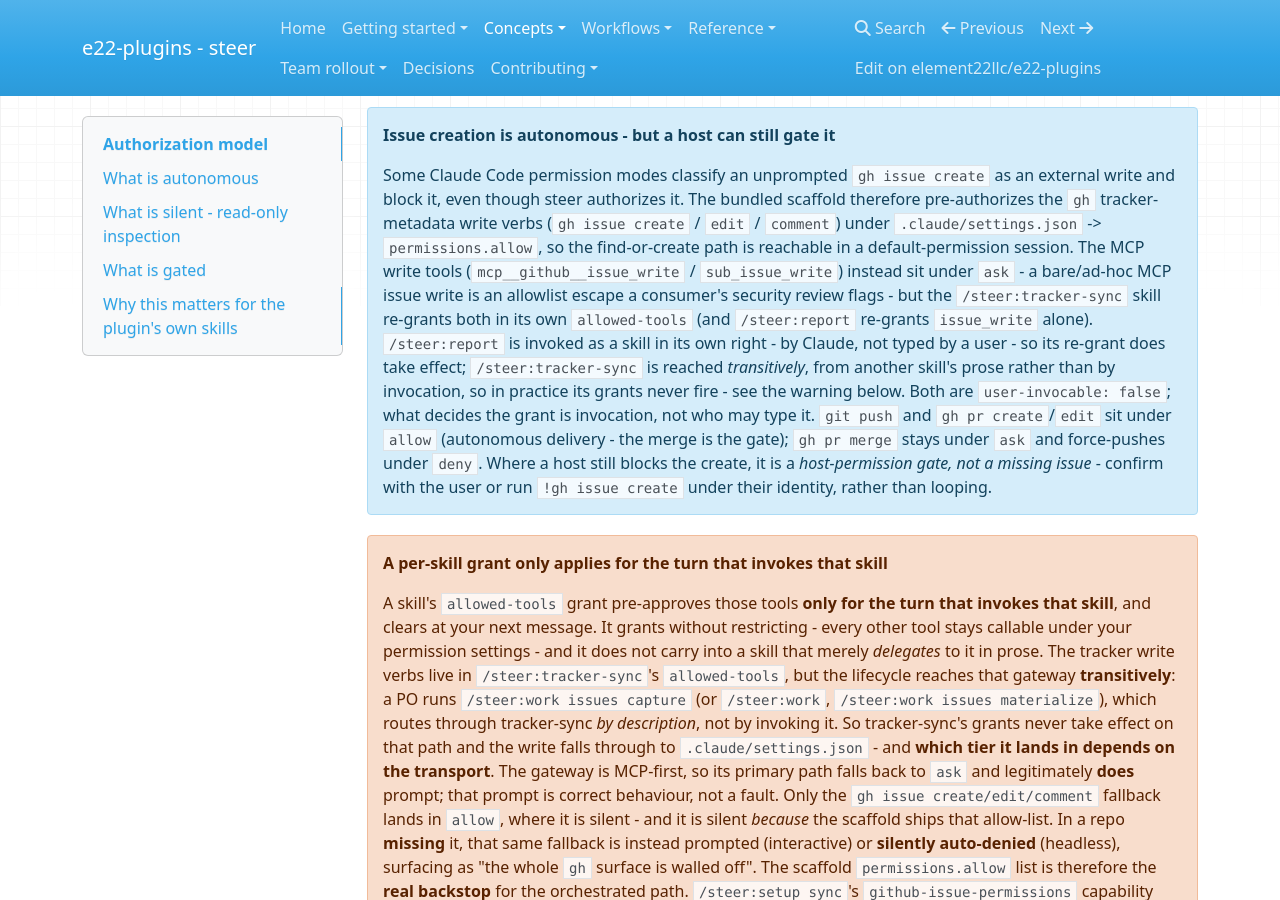
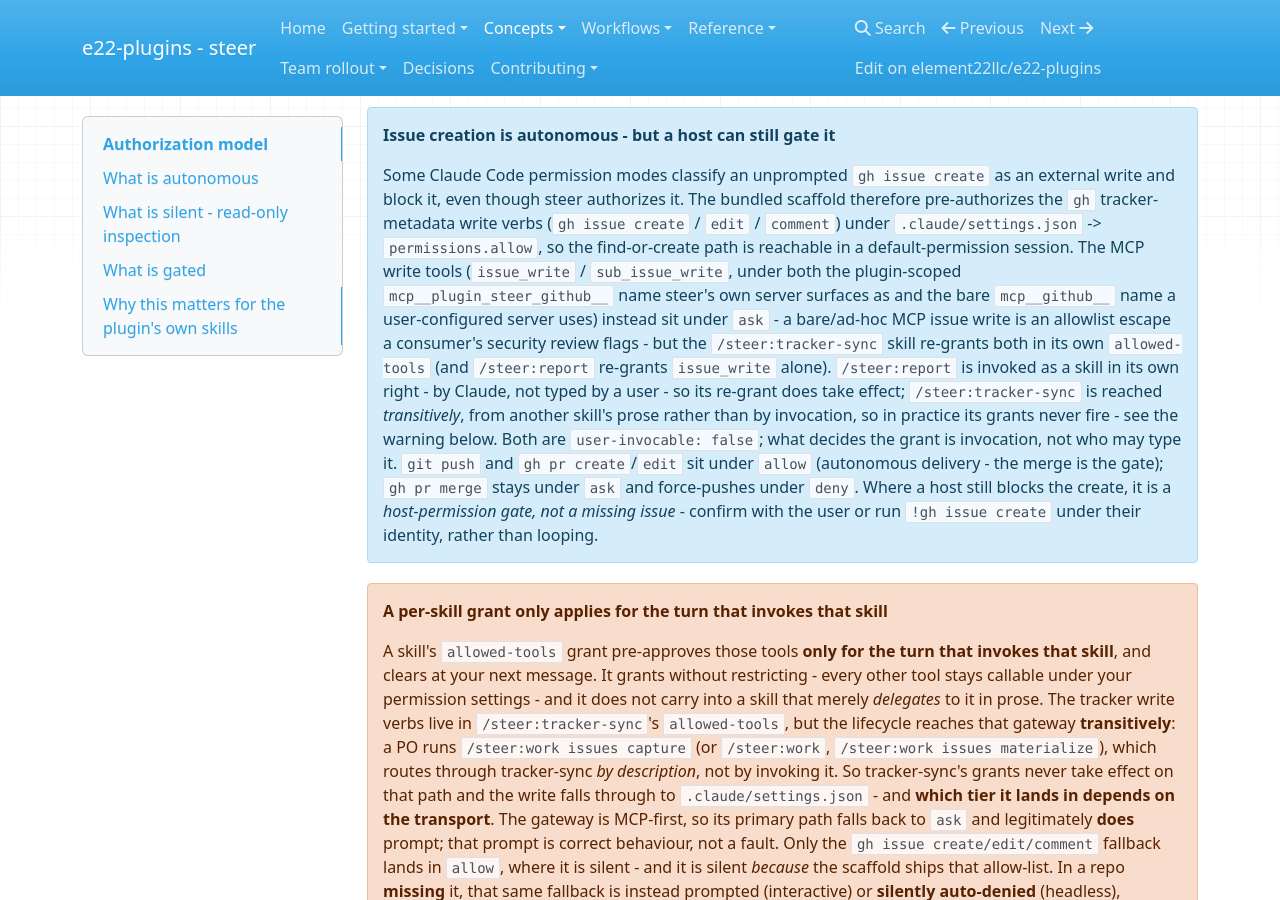
Before and after one commit to element22llc/e22-plugins, an MkDocs documentation site: the page built from docs/concepts/authorization-model.md, in a window 1280 px wide and 900 px high, scrolled down 1538 px. Built offline with MkDocs 1.6.1, drawn with Linux system fonts in a browser that asks for light colours; nearby versions of some CDN libraries.

Commit message:
fix(steer): pre-approve the plugin-scoped GitHub MCP tool names
Steer's bundled GitHub server surfaces as mcp__plugin_steer_github__*, so
the bare mcp__github__* grants in tracker-sync, status, report and the
scaffold settings never matched it. List both forms; writes stay in ask.

Co-Authored-By: Claude Opus 5.5 (1M context) <noreply@anthropic.com>

```diff
--- a/docs/concepts/authorization-model.md
+++ b/docs/concepts/authorization-model.md
@@ -83,8 +83,10 @@ moves a repo between the two and reconciles the marker.
     scaffold therefore pre-authorizes the `gh` tracker-metadata write verbs
     (`gh issue create` / `edit` / `comment`) under `.claude/settings.json` ->
     `permissions.allow`, so the find-or-create path is reachable in a
-    default-permission session. The MCP write tools (`mcp__github__issue_write` /
-    `sub_issue_write`) instead sit under `ask` - a bare/ad-hoc MCP issue write is
+    default-permission session. The MCP write tools (`issue_write` /
+    `sub_issue_write`, under both the plugin-scoped
+    `mcp__plugin_steer_github__` name steer's own server surfaces as and the
+    bare `mcp__github__` name a user-configured server uses) instead sit under `ask` - a bare/ad-hoc MCP issue write is
     an allowlist escape a consumer's security review flags - but the
     `/steer:tracker-sync` skill re-grants both in its own `allowed-tools` (and
     `/steer:report` re-grants `issue_write` alone). `/steer:report` is invoked as a
```
Also changed, not shown: plugins/steer/skills/report/SKILL.md (+4 -0 lines), plugins/steer/skills/status/SKILL.md (+3 -0 lines), plugins/steer/skills/tracker-sync/SKILL.md (+6 -0 lines), plugins/steer/templates/reference/ISSUE-WORKFLOW.md (+3 -0 lines), 3 other files.
